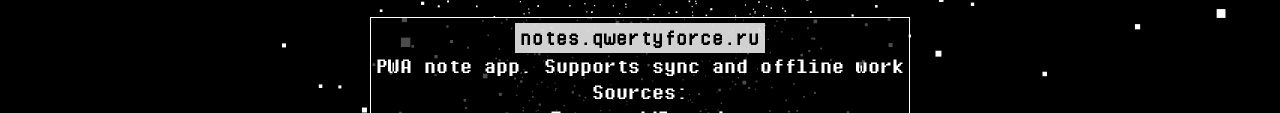
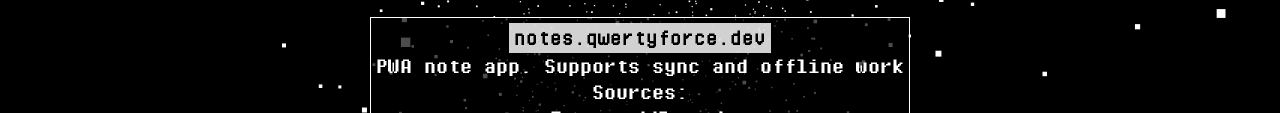
Before and after one commit to qwertyforce/qwertyforce.ru, a plain HTML site: page projects.html in a window 1280 px wide. Shown: the part 278-391 px from the top of the page. Drawn offline with nearby package versions, Linux system fonts and the light colour scheme.

Commit message:
Update projects.html

```diff
--- a/projects.html
+++ b/projects.html
@@ -94,8 +94,8 @@
     </div>
 
     <div class="block">
-      <a href="https://notes.qwertyforce.ru" target="_blank">
-        <h2><strong>notes.qwertyforce.ru</strong></h2>
+      <a href="https://notes.qwertyforce.dev" target="_blank">
+        <h2><strong>notes.qwertyforce.dev</strong></h2>
       </a>
       <h2>PWA note app. Supports sync and offline work</h2>
       <h2>Sources:</h2>
```
